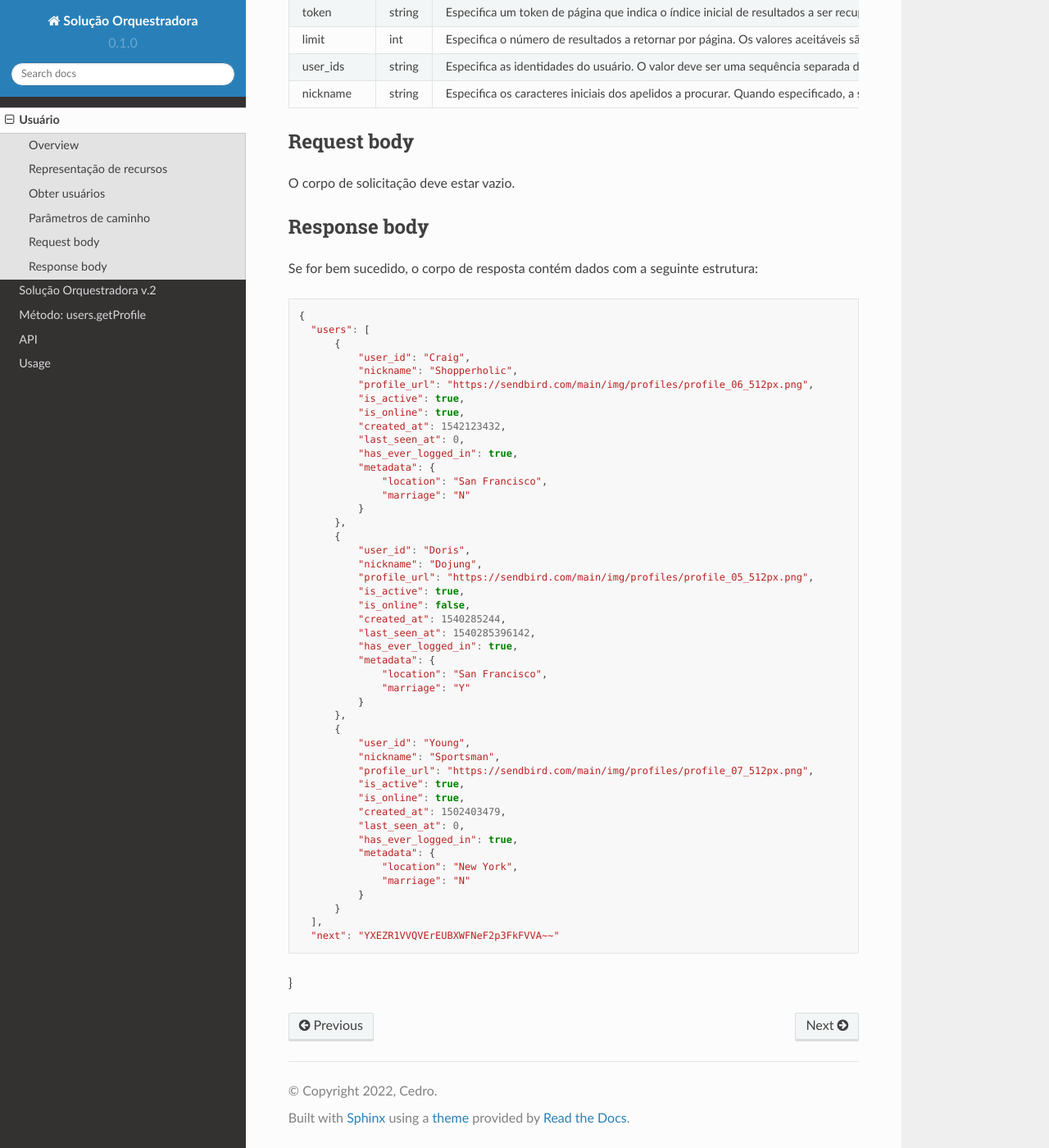
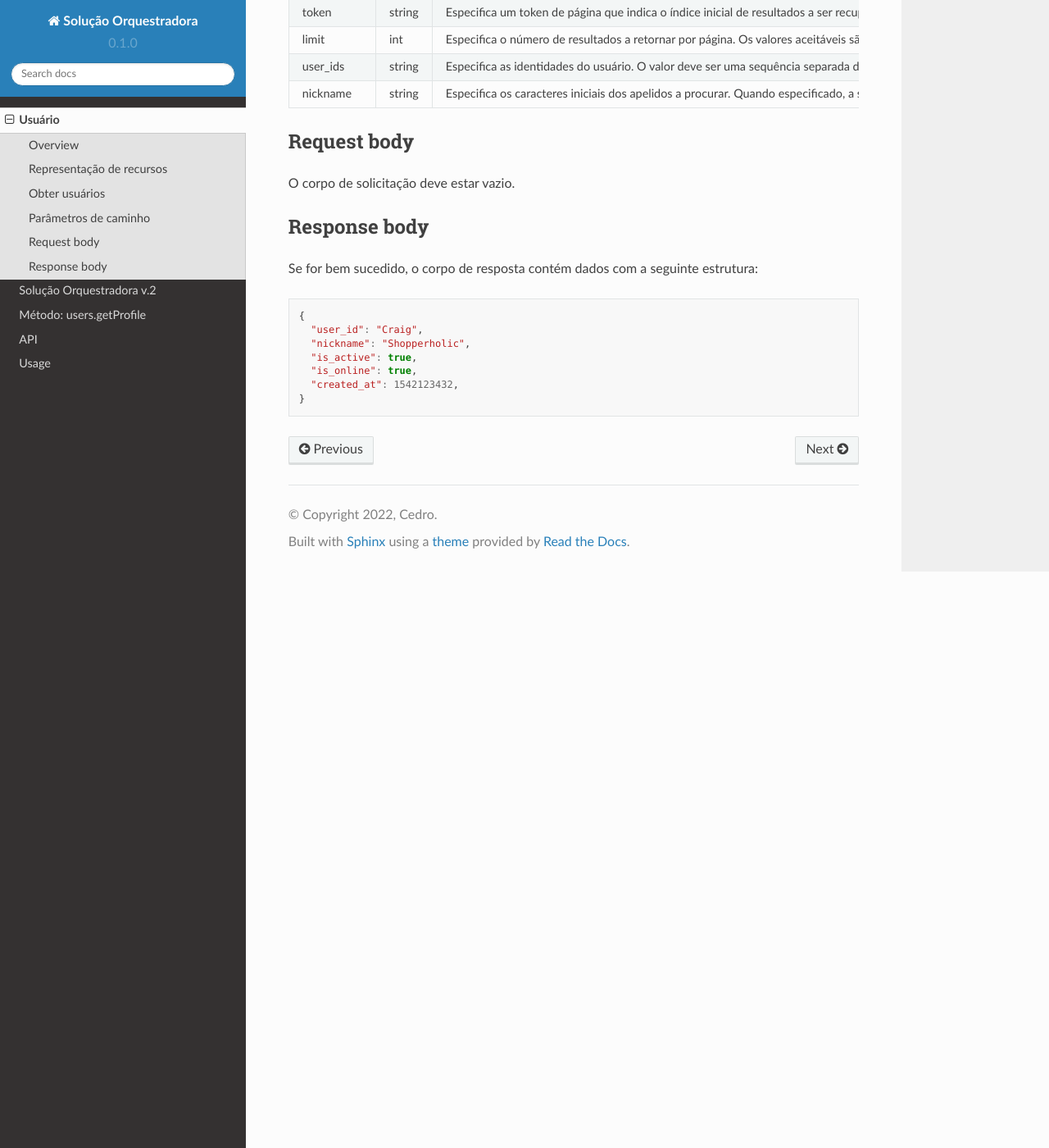
Before and after one commit to dionisribeiro/solucao-orquestradora, a Sphinx documentation site: the page built from docs/source/usuario.rst, in a window 1280 px wide and 1400 px high, scrolled down 968 px. Shown: the whole window at 82% size. Built offline with Sphinx 7.4.7 and the Read the Docs theme 2.0.0, drawn with Linux system fonts in a browser that asks for light colours.

Commit message:
Update usuario.rst

```diff
--- a/docs/source/usuario.rst
+++ b/docs/source/usuario.rst
@@ -62,49 +62,9 @@ Se for bem sucedido, o corpo de resposta contém dados com a seguinte estrutura:
 .. code-block:: js
 
   {
-    "users": [
-        {
-            "user_id": "Craig",
-            "nickname": "Shopperholic",
-            "profile_url": "https://sendbird.com/main/img/profiles/profile_06_512px.png",
-            "is_active": true,
-            "is_online": true,
-            "created_at": 1542123432,
-            "last_seen_at": 0,
-            "has_ever_logged_in": true,
-            "metadata": {
-                "location": "San Francisco",
-                "marriage": "N"
-            }
-        },
-        {
-            "user_id": "Doris",
-            "nickname": "Dojung",
-            "profile_url": "https://sendbird.com/main/img/profiles/profile_05_512px.png",
-            "is_active": true,
-            "is_online": false,
-            "created_at": 1540285244,
-            "last_seen_at": 1540285396142,
-            "has_ever_logged_in": true,
-            "metadata": {
-                "location": "San Francisco",
-                "marriage": "Y"
-            }
-        },
-        {
-            "user_id": "Young",
-            "nickname": "Sportsman",
-            "profile_url": "https://sendbird.com/main/img/profiles/profile_07_512px.png",
-            "is_active": true,
-            "is_online": true,
-            "created_at": 1502403479,
-            "last_seen_at": 0,
-            "has_ever_logged_in": true,
-            "metadata": {
-                "location": "New York",
-                "marriage": "N"
-            }
-        }
-    ],
-    "next": "YXEZR1VVQVErEUBXWFNeF2p3FkFVVA~~"
-}
+    "user_id": "Craig",
+    "nickname": "Shopperholic",
+    "is_active": true,
+    "is_online": true,
+    "created_at": 1542123432,
+  }
```
